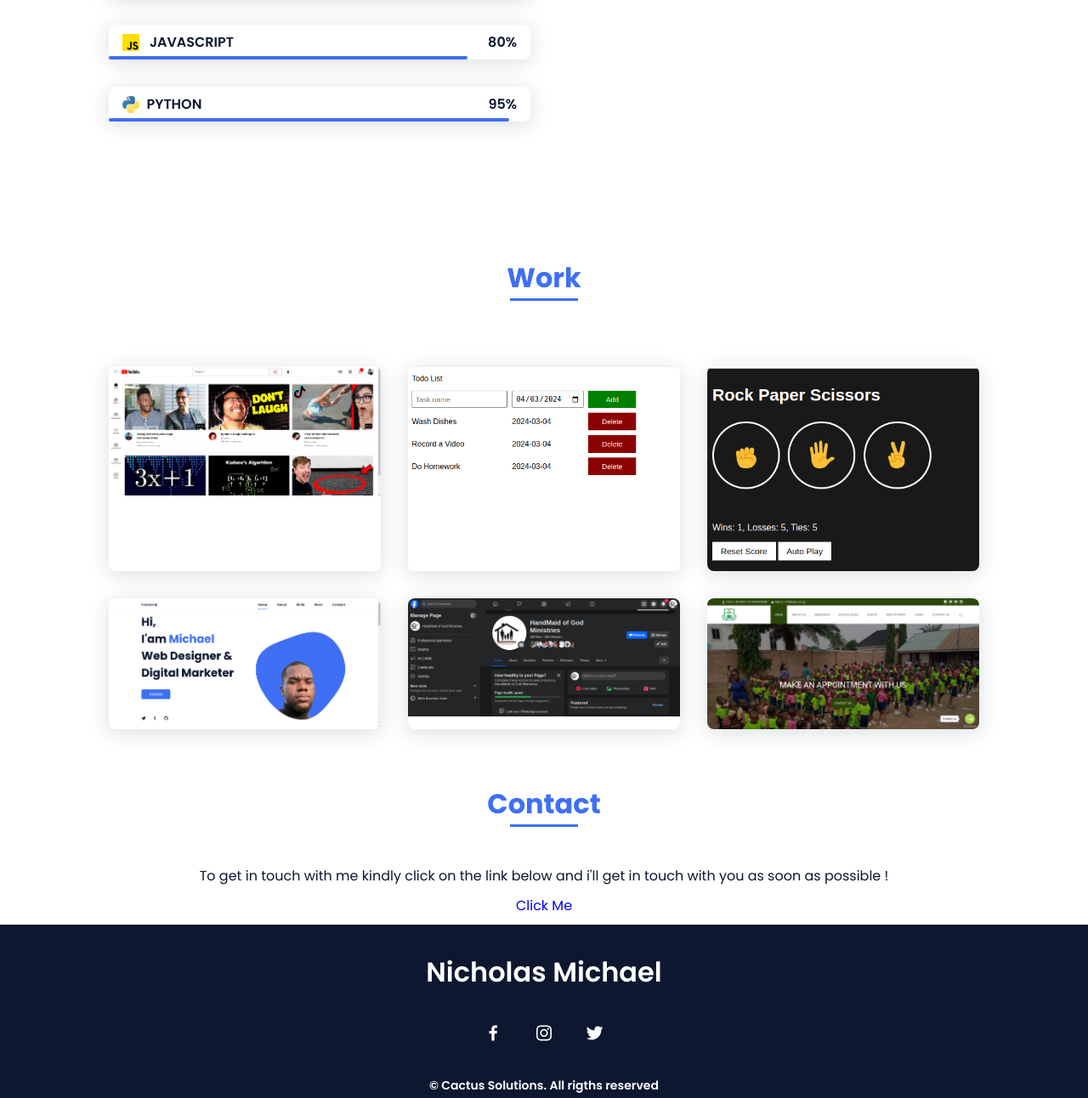
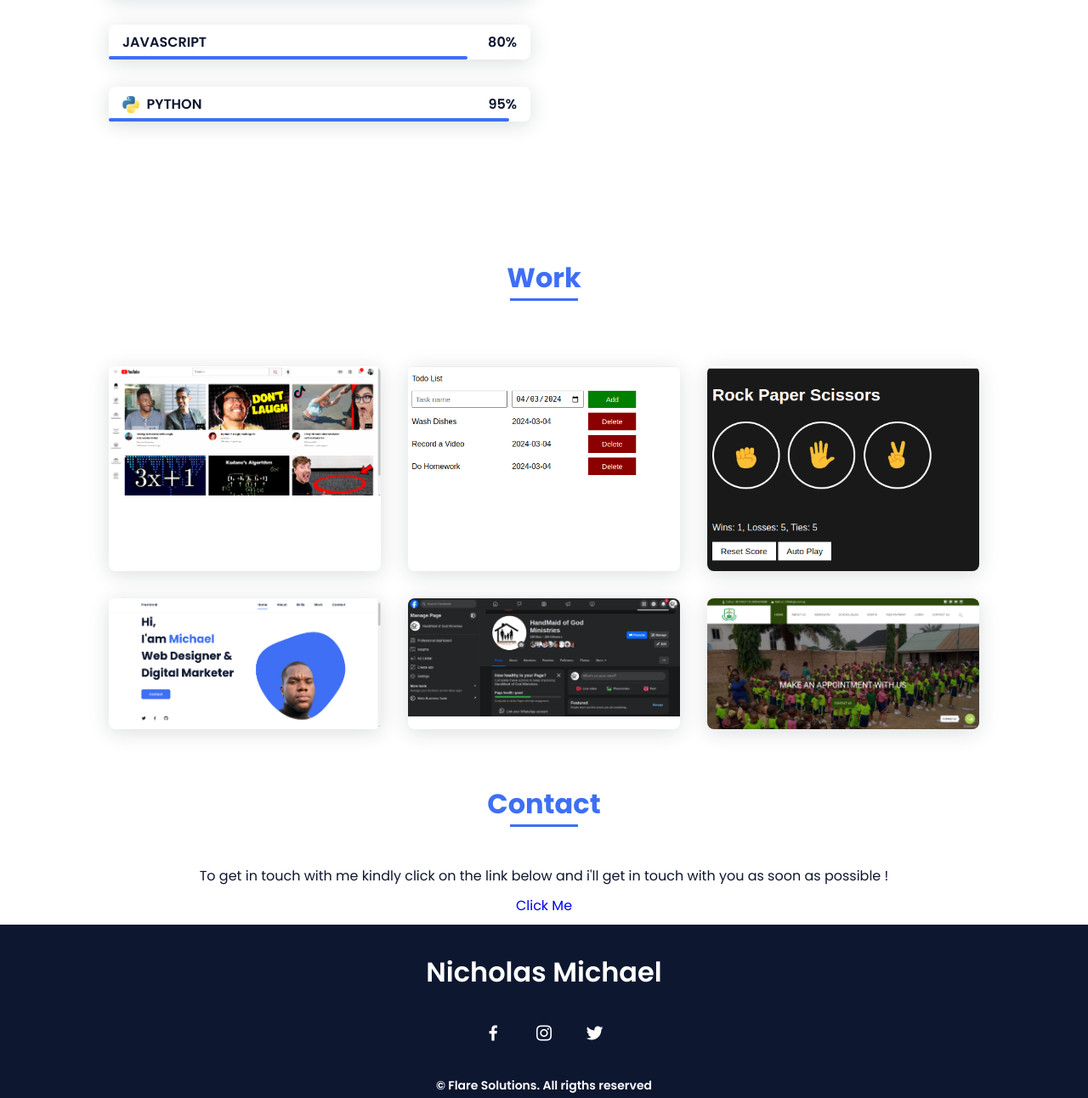
Before and after one commit to freshmnk/portfolio-responsive-complete, a plain HTML site: page index.html in a window 1280 px wide. Shown: the part 2262-3554 px from the top of the page at 85% size. Drawn offline with nearby package versions, Linux system fonts and the light colour scheme.

Commit message:
Removed Picture
Removed picture from about section along with some other tweaks

```diff
--- a/index.html
+++ b/index.html
@@ -107,8 +107,7 @@
                                 JavaScript (including frameworks like React.js)
                             </p>
                             Back-End Development:
-                                Python (including frameworks like Django)
-                                Node.js
+                                Python (including frameworks like Django Node.js)
 
                             Version Control: Git
                           <p class="newtext"> Programming Fundamentals:
@@ -154,8 +153,7 @@
                         </div>
                         <div class="skills__data">
                             <div class="skills__names">
-                                <img class="icons" src="assets/img/js.png" alt="">
-                                <span class="skills__name">JAVASCRIPT</span>
+                     <span class="skills__name">JAVASCRIPT</span>
                             </div>
                             <div class="skills__bar skills__js">
 
@@ -234,7 +232,7 @@
                 <a href="https://www.instagram.com/maikelhuncho/" class="footer__icon"><i class='bx bxl-instagram' ></i></a>
                 <a href="https://twitter.com/Freshmnk" class="footer__icon"><i class='bx bxl-twitter' ></i></a>
             </div>
-            <p class="footer__copy">&#169; Cactus Solutions. All rigths reserved</p>
+            <p class="footer__copy">&#169; Flare Solutions. All rigths reserved</p>
         </footer>
 
 
```
Also changed, not shown: assets/img/about.jpg (deleted).
